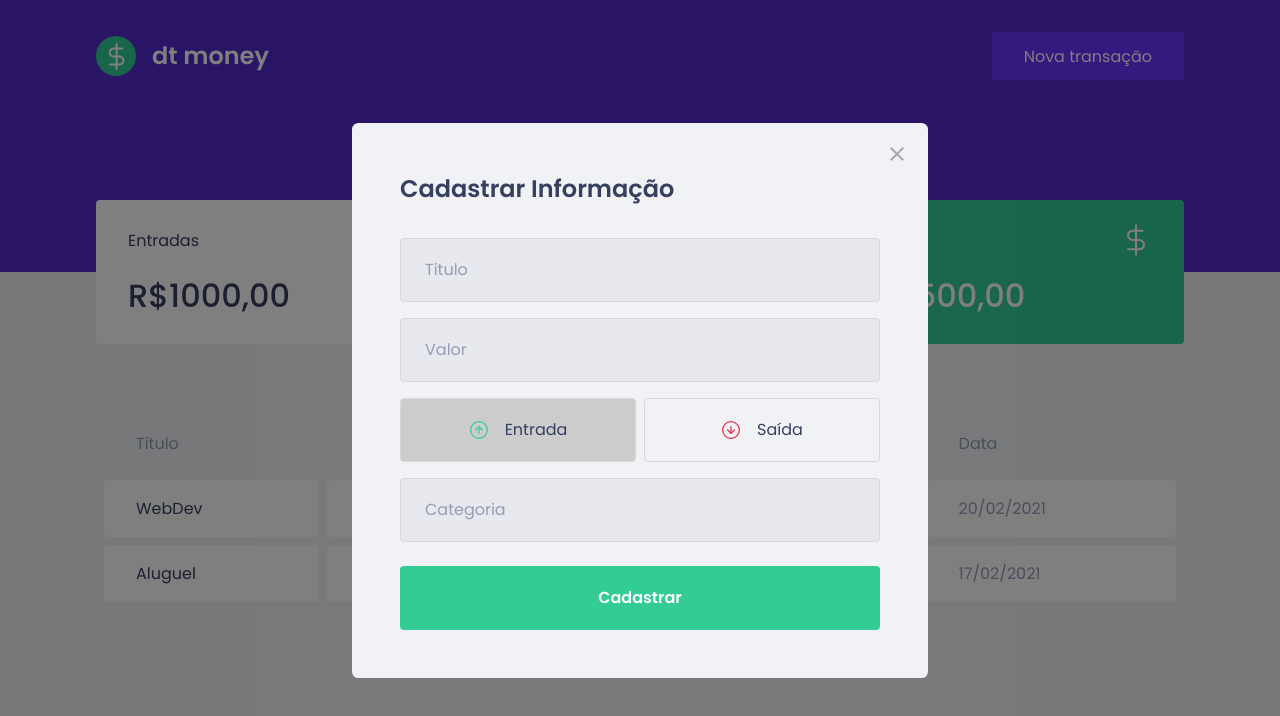
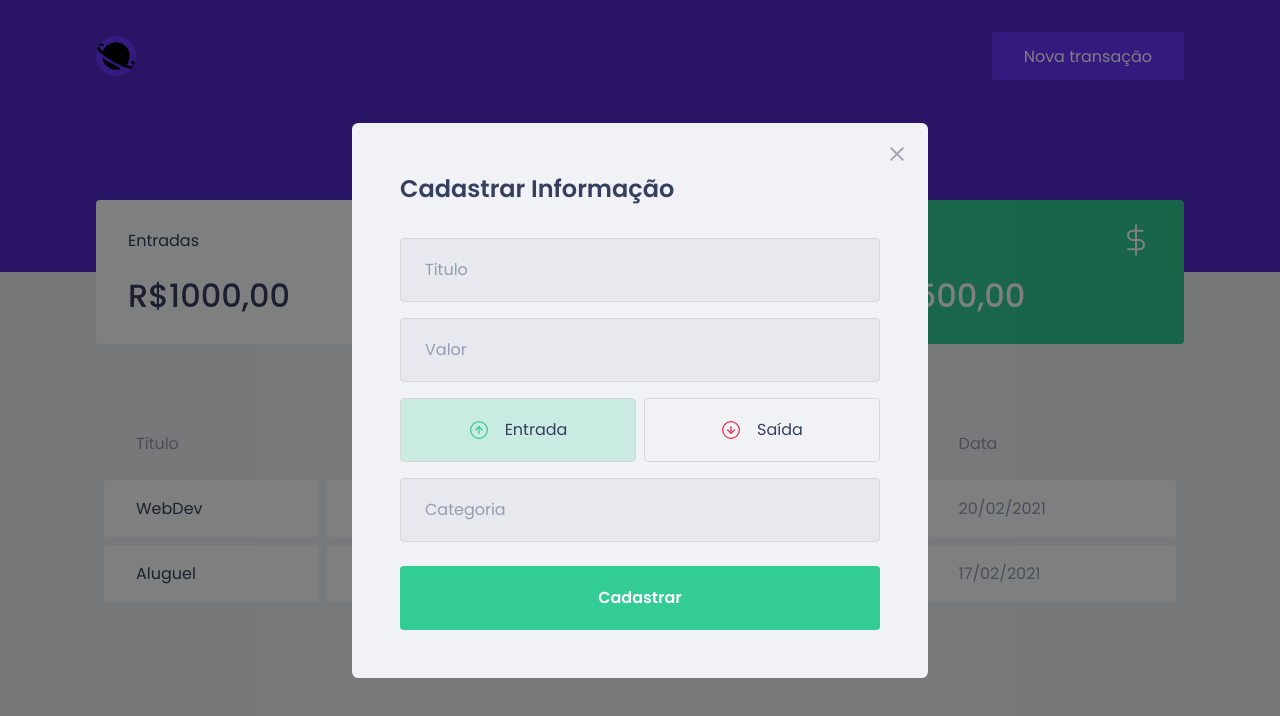
Before and after one commit to gabwestside/wst-finances, a React (Create React App) app in the folder westsidefinances/: page / in a window 1280 px wide. Both pictures are taken after a click on the button "Nova transação". Shown: the top 716 px of the page. Built offline with nearby package versions, Linux system fonts and the light colour scheme; no server answers; what miragejs would draw is missing.

Commit message:
first commit

```diff
--- a/westsidefinances/src/components/Header/index.tsx
+++ b/westsidefinances/src/components/Header/index.tsx
@@ -1,4 +1,4 @@
-import Logo from '../../assets/logo.svg'
+import Logo from '../../assets/planet.svg'
 
 import { Container, Content } from './styles'
 
@@ -10,7 +10,7 @@ export function Header({ onOpenNewTransactionNewModal }: HeaderProps) {
     return (
         <Container>
             <Content>
-                <img src={Logo} alt="wstfncs" />
+                <img className="icon" src={Logo} alt="wstfncs" />
                 <button type="button" onClick={onOpenNewTransactionNewModal}>
                     Nova transação
                 </button>
--- a/westsidefinances/src/components/Header/styles.ts
+++ b/westsidefinances/src/components/Header/styles.ts
@@ -12,6 +12,13 @@ export const Content = styled.div`
     display: flex;
     align-items: center;
     justify-content: space-between;
+
+    .icon {
+        height: 2.5rem;
+        width: 2.5rem;
+        background: #6933ff;
+        border-radius: 50%;
+    }
 
     button {
         font-size: 1rem;
--- a/westsidefinances/src/components/NewTransactionModal/index.tsx
+++ b/westsidefinances/src/components/NewTransactionModal/index.tsx
@@ -48,6 +48,7 @@ export function NewTransactionModal({ isOpen, onRequestClose }:NewTransactionMod
                     type="button"
                     onClick={() => { setType('deposit'); }}
                     isActive={type === 'deposit'}
+                    activeColor="green"
                 >
                     <img src={incomeImg} alt="Entrada" />
                     <span>Entrada</span>
@@ -57,6 +58,7 @@ export function NewTransactionModal({ isOpen, onRequestClose }:NewTransactionMod
                     type="button"
                     onClick={() => { setType('withdraw'); }}
                     isActive={type === 'withdraw'}
+                    activeColor="red"
                 >
                     <img src={outcomeImg} alt="Saída" />
                     <span>Saída</span>
--- a/westsidefinances/src/components/NewTransactionModal/style.ts
+++ b/westsidefinances/src/components/NewTransactionModal/style.ts
@@ -1,5 +1,5 @@
 import styled from 'styled-components';
-import { darken } from 'polished';
+import { darken, transparentize } from 'polished';
 
 export const Container = styled.form`
     h2 {
@@ -57,6 +57,12 @@ export const TransactionTypeContainer = styled.div`
 
 interface RadioBoxProps {
     isActive: boolean;
+    activeColor: 'green' | 'red';
+}
+
+const colors = {
+    green: '#33CC95',
+    red: '#E52E4D'
 }
 
 export const RadioBox = styled.button<RadioBoxProps>`
@@ -64,7 +70,10 @@ export const RadioBox = styled.button<RadioBoxProps>`
     border: 1px solid #d7d7d7;
     border-radius: 0.25rem;
 
-    background: ${(props) => props.isActive ? '#ccc' : 'transparent'};
+    background: ${(props) => props.isActive
+        ? transparentize(0.8, colors[props.activeColor])
+        : 'transparent'
+    };
 
     display: flex;
     align-items: center;
```
Also changed, not shown: westsidefinances/src/assets/planet.svg (added).
